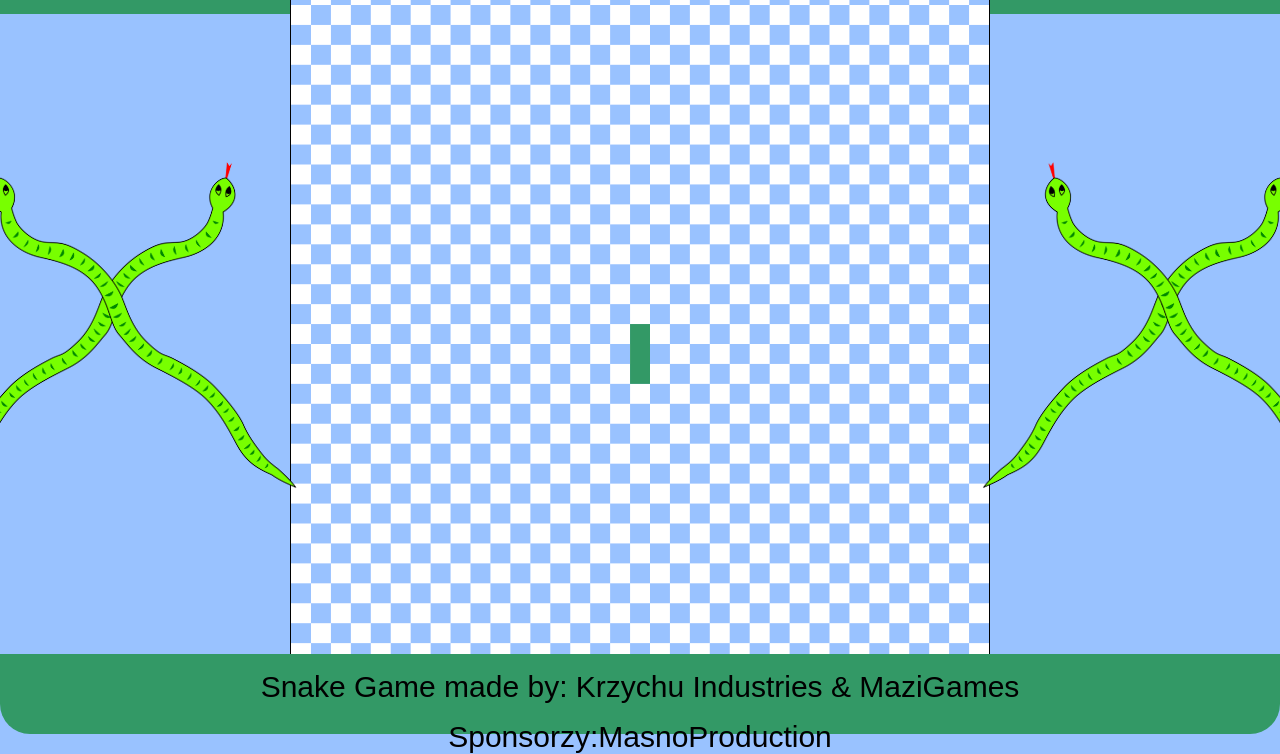
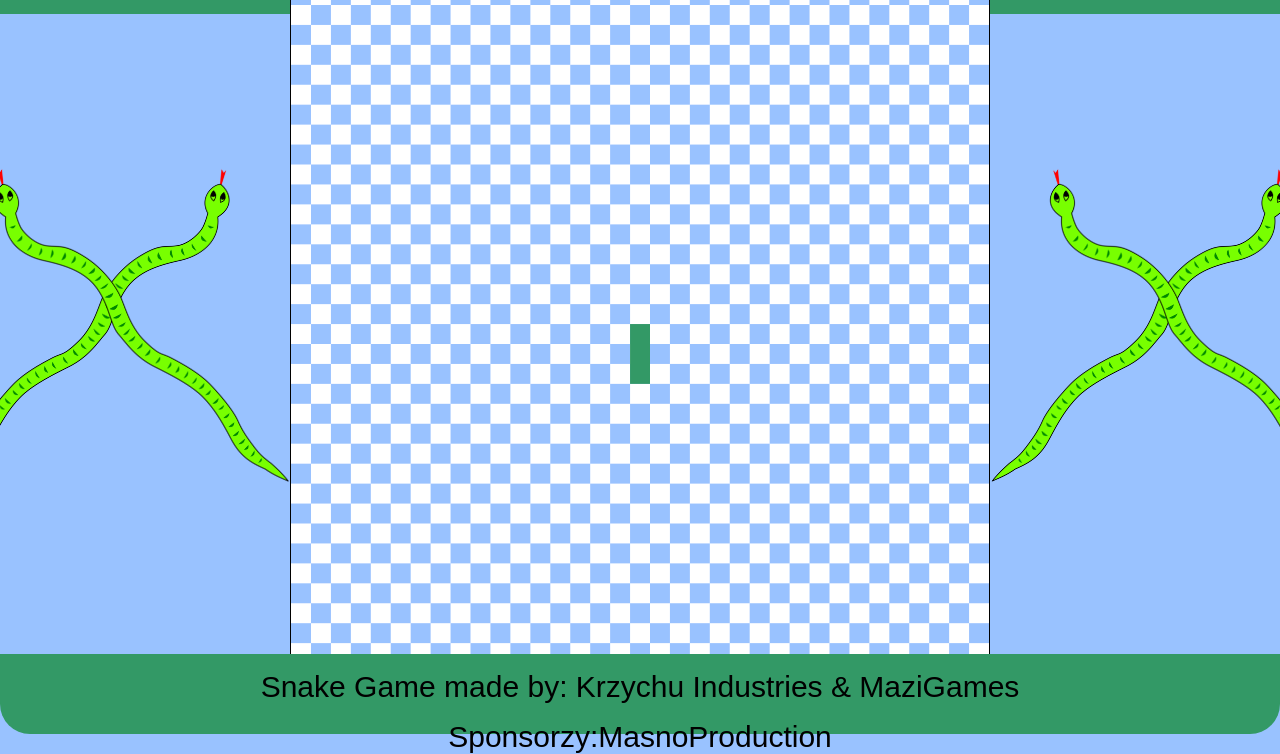
Before and after one commit to krzysztof-cieslik/snake-game, a plain HTML site: page index.html in a window 1280 px wide. Shown: the part 66-820 px from the top of the page. Drawn offline with Linux system fonts and the light colour scheme.

Commit message:
Krzysztof - fix: adjust .snake_container height for 1080p resolutions

```diff
--- a/src/styles/index.css
+++ b/src/styles/index.css
@@ -72,7 +72,7 @@ h1 {
   display: flex;
   justify-content: center;
   align-items: center;
-  height: 75%;
+  height: 72%;
 }
 
 .snake1 {
```
